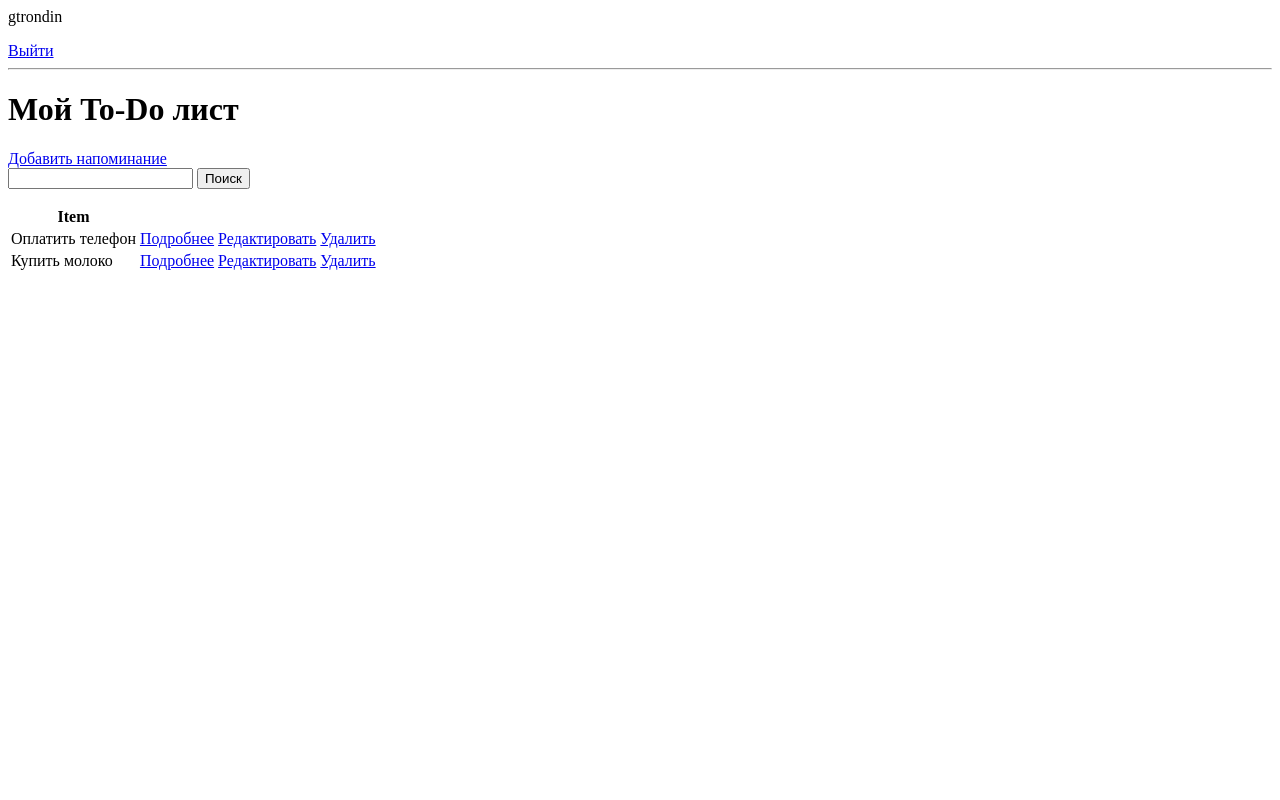
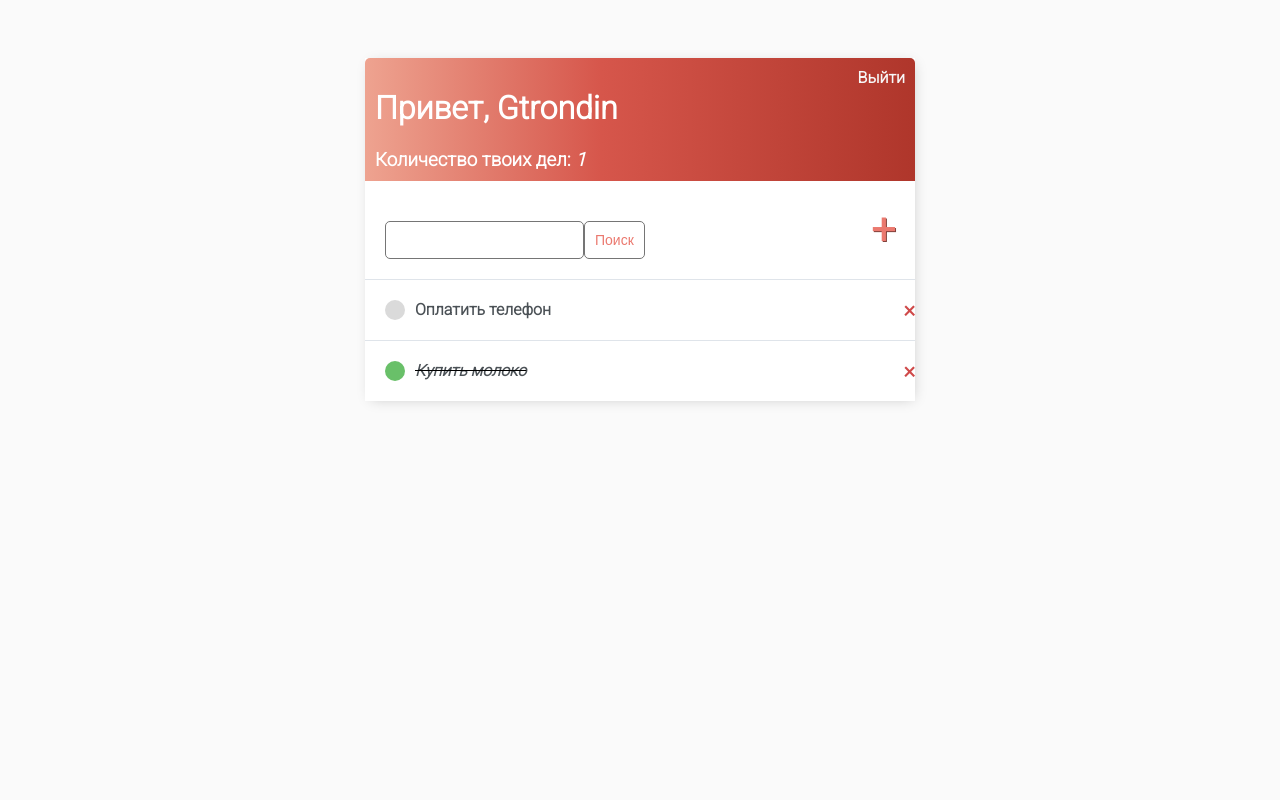
Before and after one commit to spezcial/todo-list, a Django app: page / in a window 1280 px wide. Run offline with Django 3.2, Linux system fonts and the light colour scheme; a user stored in the database is signed in; data comes from the database, SQL or seed files in the repository; both versions use the stored data as it was after the commit.

Commit message:
added styling to pages

```diff
--- /dev/null
+++ b/base/templates/base/main.html
@@ -0,0 +1,202 @@
+<!DOCTYPE html>
+
+<html>
+<head>
+    <meta charset='utf-8'>
+    <meta http-equiv='X-UA-Compatible' content='IE=edge'>
+    <title>To Do список</title>
+    <meta name="description" content="">
+    <meta name="viewport" content="width=device-width, initial-scale=1">
+
+    <link rel="preconnect" href="https://fonts.googleapis.com">
+    <link rel="preconnect" href="https://fonts.gstatic.com" crossorigin>
+    <link href="https://fonts.googleapis.com/css2?family=Roboto:wght@300&display=swap" rel="stylesheet">
+
+    <style>
+        body {
+            background-color: #FAFAFA;
+            font-family: 'Roboto', sans-serif;
+            padding-top: 50px;
+        }
+
+        h1,
+        h2,
+        h3,
+        h4,
+        h5,
+        h6    {
+            font-family: 'Roboto', sans-serif;
+        }
+
+        a,
+        p {
+            color: #4b5156
+        }
+
+        a {
+            font-weight: 600;
+        }
+
+        .container {
+            max-width: 550px;
+            margin: auto;
+            background-color: #fff;
+            -webkit-box-shadow: 2px 2px 13px -4px rgba(0, 0, 0, 0.21);
+            box-shadow: 2px 2px 13px -4px rgba(0, 0, 0, 0.21);
+        }
+
+        input {
+            outline: none;
+            border: none;
+        }
+
+        .header-bar {
+            display: flex;
+            justify-content: space-between;
+            color: #fff;
+            padding: 10px;
+            border-radius: 5px 5px 0 0;
+            background: linear-gradient(90deg, #EEA390 0%, #d6564b 43%, #af362b 100%);
+        }
+
+        .header-bar a {
+            color: rgb(247, 247, 247);
+            text-decoration: none;
+        }
+
+        .task-wrapper {
+            display: flex;
+            align-items: center;
+            justify-content: space-between;
+            background-color: #fff;
+            border-top: 1px solid #dfe4ea;
+            overflow: hidden;
+        }
+
+        .task-title {
+            display: flex;
+            padding: 20px;
+        }
+
+        .task-title a {
+            text-decoration: none;
+            color: #4b5156;
+            margin-left: 10px;
+        }
+
+        .task-complete-icon {
+            height: 20px;
+            width: 20px;
+            background-color: rgb(105, 192, 105);
+            border-radius: 50%;
+        }
+
+        .task-incomplete-icon {
+            height: 20px;
+            width: 20px;
+            background-color: rgb(218, 218, 218);
+            border-radius: 50%;
+        }
+
+        .delete-link {
+            text-decoration: none;
+            font-weight: 900;
+            color: #cf4949;
+            font-size: 22px;
+            line-height: 0;
+            padding: 20px 0px;
+        }
+
+        .handle {
+            display: inline-block;
+            padding: 20px 16px;
+            cursor: grab;
+            user-select: none;
+        }
+
+        .handle:after,
+        .handle:before {
+            display: block;
+            content: "";
+        }
+
+        .handle:active,
+        .handle:active:before,
+        .handle:active:after {
+            cursor: grabbing;
+        }
+
+        .dropArea {
+            background-color: #f1f2f6;
+            color: black;
+            border: #ced6e0 1px solid;
+        }
+
+        .selectedTask {
+            opacity: 0.6;
+        }
+
+
+        #add-link {
+            color: #EB796F;
+            text-decoration: none;
+            font-size: 42px;
+            text-shadow: 1px 1px #81413b;
+        }
+
+        #search-add-wrapper {
+            display: flex;
+            justify-content: space-between;
+            align-items: center;
+            padding: 20px;
+        }
+
+        @media screen and (max-width:320px) {
+            #search-add-wrapper {
+                padding: 10px;
+            }
+        }
+
+        input[type=text],
+        input[type=password],
+        textarea {
+            border: 1px solid #757575;
+            border-radius: 5px;
+            padding: 10px;
+            width: 90%;
+        }
+
+        label {
+            padding-top: 10px !important;
+            display: block;
+        }
+
+        ::placeholder {
+            font-weight: 300;
+            opacity: 0.5;
+        }
+
+        .button {
+            border: 1px solid #757575;
+            background-color: #FFF;
+            color: #EB796F;
+            padding: 10px;
+            font-size: 14px;
+            border-radius: 5px;
+            cursor: pointer;
+            text-decoration: none;
+        }
+
+        .card-body {
+            padding: 20px;
+        }
+    </style>
+</head>
+<body>
+    <div class="container">
+        {% block content %}
+
+        {% endblock content %}
+    </div>
+</body>
+</html>
--- a/base/templates/base/task.html
+++ b/base/templates/base/task.html
@@ -1 +1,6 @@
+{% extends 'base/main.html' %}
+{% block content %}
+
 <h1>Task: {{task}}</h1>
+
+{% endblock content %}
--- a/base/templates/base/task_list.html
+++ b/base/templates/base/task_list.html
@@ -1,33 +1,60 @@
-{% if request.user.is_authenticated %}
-<p>{{request.user}}</p>
+{% extends 'base/main.html' %}
+{% block content %}
+
+<div class="header-bar">
+    <div>
+        <h1>Привет, {{request.user|title}}</h1>
+        <h3 style="margin: 0;">Количество твоих дел: <i>{{count}}</i></h3>
+    </div>
+
+    {% if request.user.is_authenticated %}
 <a href="{% url 'logout' %}">Выйти</a>
 {% else %}
 <a href="% url 'login' %">Вход</a>
 {% endif %}
+</div>
 
-<hr>
-<h1>Мой To-Do лист {{color}}</h1>
+<div class="search-add-wrapper">
 
-<a href= "{% url 'task-create' %}">Добавить напоминание</a>
+</div>
 
-<form method="GET">
-    <input type='text' name="search-area" value="{{search_input}}">
-    <input type="submit" value="Поиск">
-</form>
+<div id="search-add-wrapper">
+    <form method="GET" style="margin-top: 20px; display: flex;">
+        <input type='text' name='search-area' value="{{search_input}}">
+        <input class="button" type="submit" value='Поиск'>
+    </form>
+    <a id="add-link" href= "{% url 'task-create' %}">&#x2b;</a>
+</div>
 
-<table>
-    <tr>
-        <th>Item</th>
-        <th></th>
-    </tr>
+
+
+
+<div class="task-items-wrapper">
     {% for task in tasks %}
-    <tr>
-        <td>{{task.title}}</td>
-        <td><a href="{% url 'task' task.id %}">Подробнее</a></td>
-        <td><a href="{% url 'task-update' task.id %}">Редактировать</a></td>
-        <td><a href="{% url 'task-delete' task.id %}">Удалить</a></td>
-    </tr>
+        <div class="task-wrapper">
+            {% if task.complete %}
+                <div class="task-title">
+                    <div class="task-complete-icon">
+                    </div>
+                    <i><s><a href="{% url 'task-update' task.id %}">{{task}}</a></s></i>
+                </div>
+                <a class="delete-link" href="{% url 'task-delete' task.id %}">&#215;</a>
+
+                {% else %}
+                <div class="task-title">
+                    <div class="task-incomplete-icon"></div>
+                    <a href="{% url 'task-update' task.id %}">{{task}}</a>
+                </div>
+                <a class="delete-link" href="{% url 'task-delete' task.id %}">&#215;</a>
+            {% endif %}
+
+        </div>
+
     {% empty %}
         <h3>Список пуст</h3>
     {% endfor %}
-</table>
+</div>
+
+
+
+{% endblock content %}
--- a/base/views.py
+++ b/base/views.py
@@ -66,7 +66,7 @@ class TaskCreate(LoginRequiredMixin, CreateView):
 
 class TaskUpdate(LoginRequiredMixin, UpdateView):
     model = Task
-    fields = '__all__'
+    fields = ['title', 'description', 'complete']
     success_url = reverse_lazy('tasks')
 
 class DeleteView(LoginRequiredMixin, DeleteView):
```
Also changed, not shown: base/templates/base/login.html (+15 -7 lines), base/templates/base/register.html (+22 -7 lines), base/templates/base/task_confirm_delete.html (+11 -2 lines), base/templates/base/task_form.html (+18 -7 lines), db.sqlite3.
